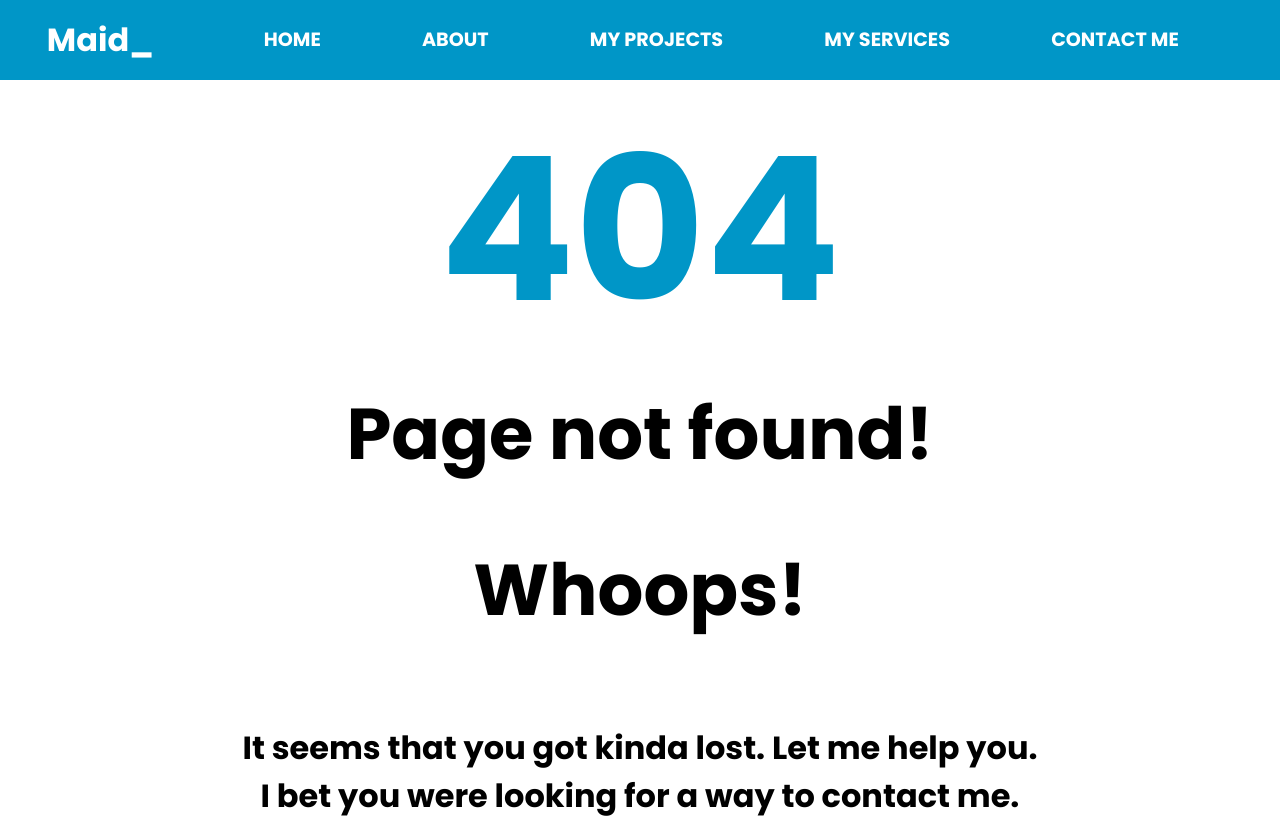
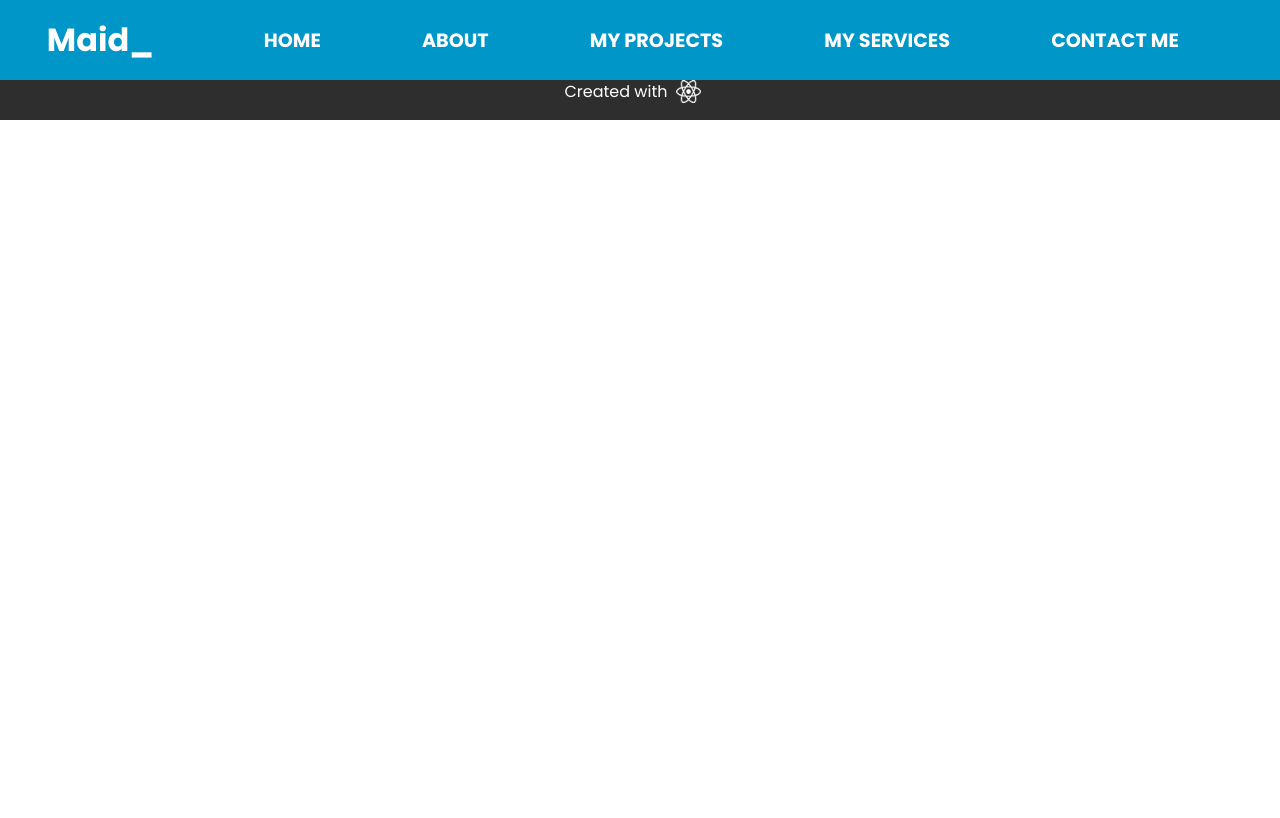
Before and after one commit to AscijA/portfolio, a React (Create React App) app: page / in a window 1280 px wide. Shown: the top 818 px of the page. Built offline with nearby package versions, Linux system fonts and the light colour scheme; a web font is replaced by a local one.

Commit message:
minor styling adjusments

```diff
--- a/src/App.js
+++ b/src/App.js
@@ -1,7 +1,8 @@
+import "./assets/fonts.css";
+import { Fragment } from "react";
+
 import Navbar from "./components/layout/navbar/Navbar";
-import "./assets/fonts.css";
 import Footer from "./components/layout/footer/Footer";
-import { Fragment } from "react";
 import ContactMe from "./pages/ContactMe/ContactMe";
 import ErrorPage from "./pages/ErrorPage/ErrorPage";
 function App() {
@@ -9,7 +10,7 @@ function App() {
     <Fragment>
       <Navbar />
       {/* <ContactMe/> */}
-      <ErrorPage />
+      {/* <ErrorPage /> */}
       <Footer />
     </Fragment>
   );
--- a/src/assets/fonts.css
+++ b/src/assets/fonts.css
@@ -1,2 +1,8 @@
 @import url("https://fonts.googleapis.com/css2?family=Poppins:wght@300;400;600;700&display=swap");
 @import url("http://fonts.cdnfonts.com/css/segoe-ui-4");
+
+
+html, body {
+  margin:0px;
+  font-family: "Poppins";
+}
--- a/src/components/layout/footer/Footer.module.css
+++ b/src/components/layout/footer/Footer.module.css
@@ -28,6 +28,6 @@
 }
 .madeWith {
   font-family: "Poppins";
-  font-size: 16px;
+  font-size: 1rem;
   color: #ffffff;
 }
--- a/src/components/layout/footer/IconsList/Icon.module.css
+++ b/src/components/layout/footer/IconsList/Icon.module.css
@@ -6,5 +6,5 @@
 }
 .iconCont {
   display: inline-block;
-  margin: 8px;
+  margin: 0.5rem;
 }
--- a/src/components/layout/navbar/Navbar.module.css
+++ b/src/components/layout/navbar/Navbar.module.css
@@ -1,14 +1,11 @@
-html, body {
-  margin:0px;
-  font-family: "Poppins";
-}
+
 .navbar {
   position: fixed;
   display: flex;
   justify-content: center;
   align-items: center;
   height: 5rem;
-  background: #0096c7 0% 0% no-repeat padding-box;
+  background-color: #0096c7 ;
   vertical-align: middle;
   width: 100%;
 }
@@ -20,10 +17,9 @@ html, body {
 }
 .myName {
   text-align: center;
-  font: normal normal bold 2rem/2.5rem Poppins;
-  letter-spacing: 0px;
+  font-size: 2rem;
+  font-weight: bold;
   color: #ffffff;
-  opacity: 1;
 }
 .myNameContainer {
   width: 10%;
--- a/src/components/layout/navbar/navbarItem/NavbarItem.module.css
+++ b/src/components/layout/navbar/navbarItem/NavbarItem.module.css
@@ -8,8 +8,7 @@
 .navItem {
   display: inline-block;
   text-align: left;
-  font: normal normal bold 1.2rem/2rem Poppins;
-  letter-spacing: 0px;
+  font-size: 1.2rem;
+  font-weight: bold;
   color: #ffffff;
-  opacity: 1;
 }
--- a/src/pages/ContactMe/ContactForm.module.css
+++ b/src/pages/ContactMe/ContactForm.module.css
@@ -1,7 +1,7 @@
 .title {
   font-size: 2.5rem;
   text-align: center;
-  margin-bottom: 50px;
+  margin-bottom: 3rem;
   margin-top: 5rem;
 }
 .formContainer {
@@ -10,13 +10,13 @@
   justify-content: center;
   flex-direction: column;
   align-items: center;
-  margin: 50px 0 100px 0;
+  margin: 3rem 0 6.25rem 0;
 }
 .inputContainer{
   width: 100%;
   display: flex;
   justify-content: space-between;
-  margin-bottom: 15px;
+  margin-bottom: 1rem;
 }
 .message {
   display: inline-flex;
@@ -26,7 +26,7 @@
 }
 label{
   font-size: 1.5rem;
-  margin-bottom: 10px;
+  margin-bottom: 0.625rem;
   font-weight: 600;
 }
 input{
@@ -36,10 +36,10 @@ input{
 }
 .messageInput{
   height: 20rem;
-  margin-bottom: 20px;
+  margin-bottom: 1.2rem;
 }
 .buttonCont{
-  margin-top: 30px;
+  margin-top: 2rem;
   width: 15rem;
   height: 4rem;
 }
```
